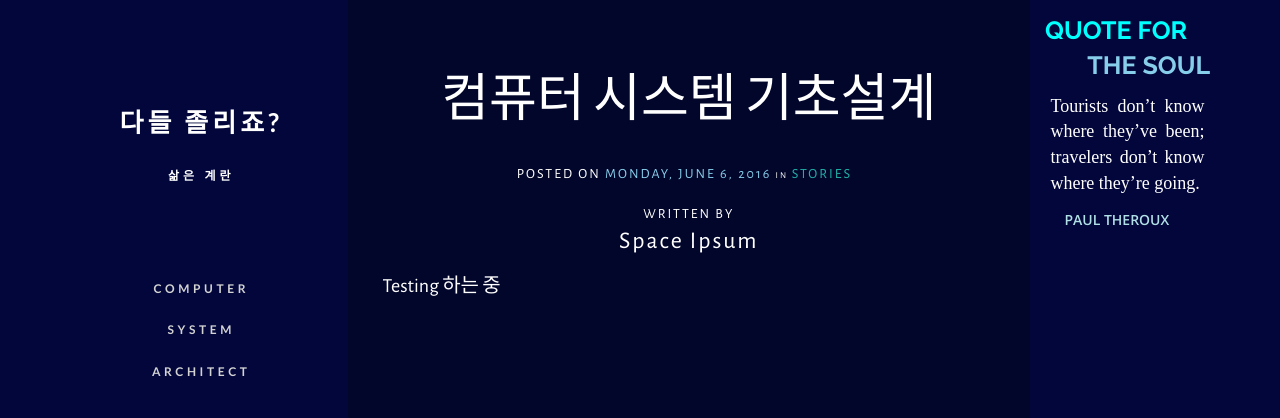
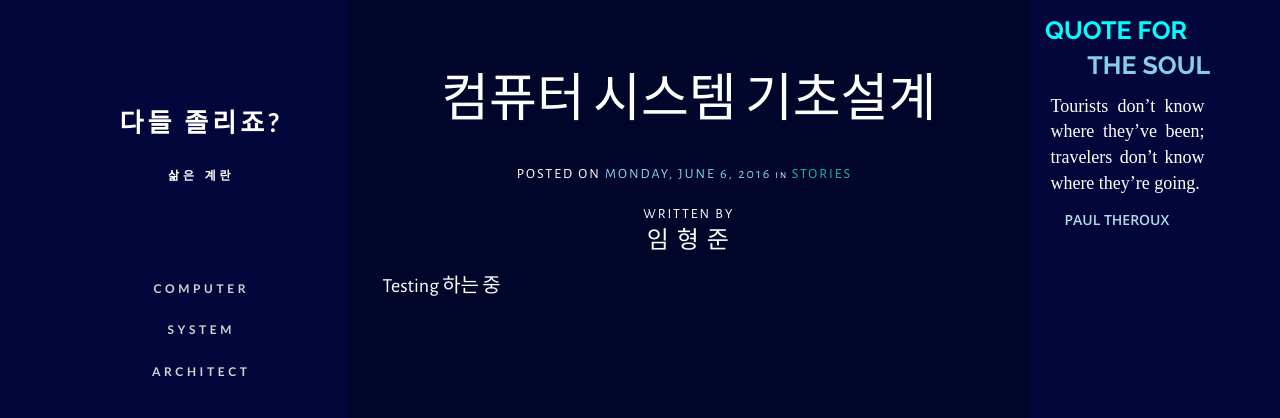
Before and after one commit to strawberryjamsea/trust1303.github.io-1, a Jekyll site: the page built from _posts/2016-06-07-welcome-to-jekyll copy 200.markdown, in a window 1280 px wide. Shown: the top 418 px of the page. Built offline with Jekyll 4.4.1, drawn with Linux system fonts in a browser that asks for light colours; nearby versions of some CDN libraries.

Commit message:
Update 2016-06-07-welcome-to-jekyll copy 200.markdown

```diff
--- a/_posts/2016-06-07-welcome-to-jekyll copy 200.markdown
+++ b/_posts/2016-06-07-welcome-to-jekyll copy 200.markdown
@@ -3,7 +3,7 @@ layout: post
 title:  "컴퓨터 시스템 기초설계"
 date:   2016-06-07 00:05:00 +0800
 categories: Stories
-author: "Space Ipsum"
+author: "임 형 준"
 ---
 
 
```
